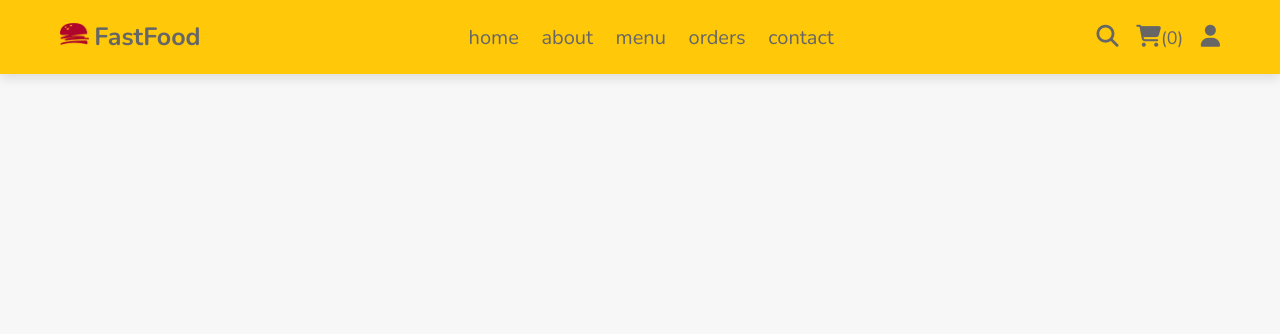
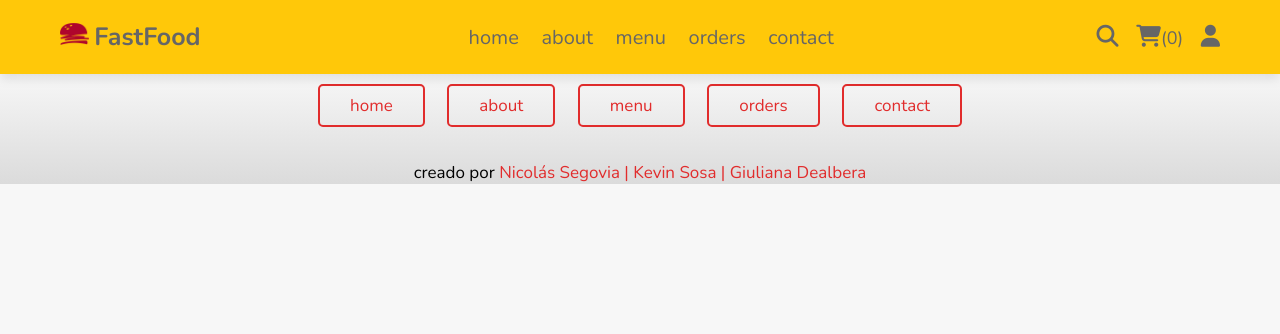
Before and after one commit to CodeSystem2022/Compunerds-ProyectoIntegrador-ProyectoFinal, a PHP site: page /home.php in a window 1280 px wide. Shown: the top 334 px of the page. Run offline with PHP 8.4, Linux system fonts and the light colour scheme; data that the repository does not hold is empty.

Commit message:
complete: sección footer

```diff
--- a/components/footer.php
+++ b/components/footer.php
@@ -0,0 +1,11 @@
+<footer class="footer">
+        <div class="links">
+            <a href="home.php" class="btn">home</a>
+            <a href="about.php" class="btn">about</a>
+            <a href="menu.php" class="btn">menu</a>
+            <a href="orders.php" class="btn">orders</a>
+            <a href="contact.php" class="btn">contact</a>
+        </div>
+
+        <p class="credit">creado por <span>Nicolás Segovia | Kevin Sosa | Giuliana Dealbera</span></p>
+</footer>
--- a/css/style.css
+++ b/css/style.css
@@ -200,6 +200,33 @@ header .flex  .profile .name{
 
 
 
+.footer{
+    text-align: center;
+    background: linear-gradient(transparent, #dbdbdb);
+}
+
+.footer .links a{
+    margin: 1rem;
+}
+
+.footer .credit{
+    padding-top: 2rem;
+    font-size: 1.7rem;
+}
+
+.footer .credit span{
+    color: var(--red);
+}
+
+
+
+
+
+
+
+
+
+
 
 /* media queries*/
 
--- a/home.php
+++ b/home.php
@@ -28,11 +28,11 @@ if(isset($_SESSION['user_id'])){
 </head>
 <body>
     <!--seccion header inicio-->
-    <?php include 'components/user_header.php'?>
+    <?php include 'components/user_header.php'; ?>
     <!--seccion header fin-->
 
     <!--seccion footer inicio-->
-    <?php include 'components/footer.php'?>
+    <?php include 'components/footer.php'; ?>
     <!--seccion footer fin-->
 
     <script src="js/script.js?v=<?php echo time(); ?>"></script>
```
